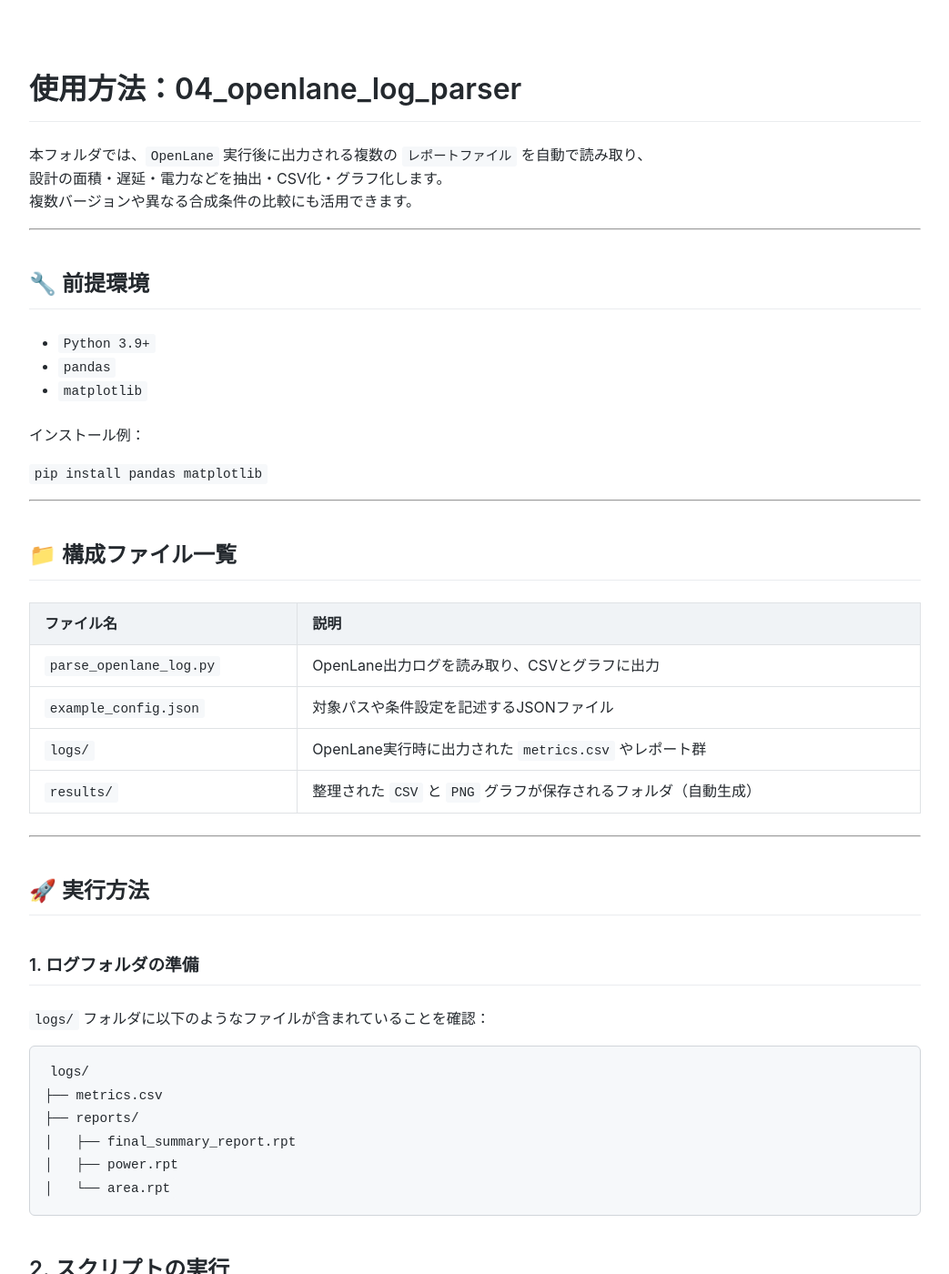
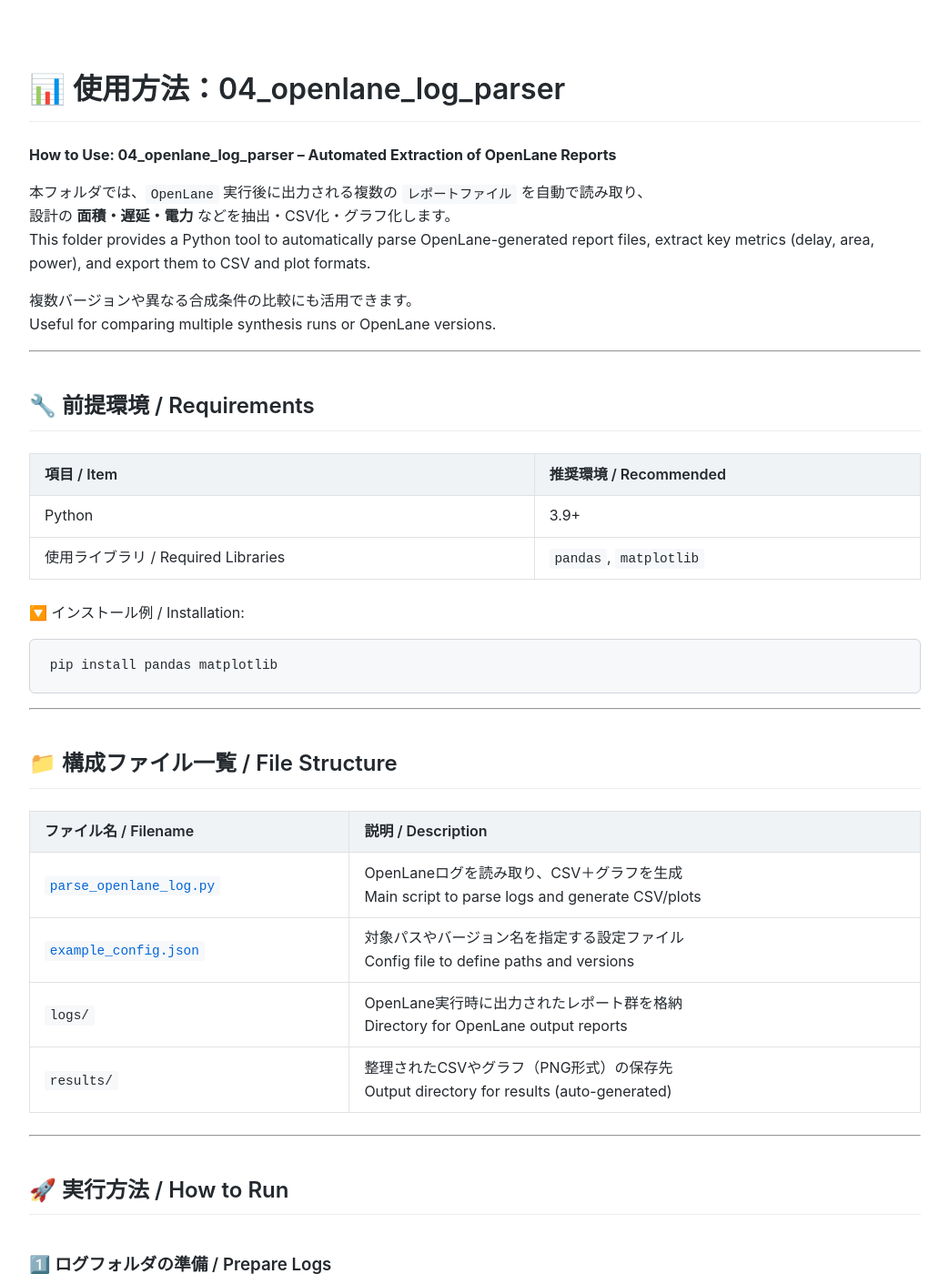
Before and after one commit to Samizo-AITL/Edusemi-v4x, a Jekyll site: the page built from e_chapter1_python_automation_tools/04_openlane_log_parser/usage.md, in a window 1280 px wide and 1400 px high. Shown: the whole window at 91% size, without its empty margins (118-1161 px from the left). Built offline with Jekyll 4.4.1, drawn with Linux system fonts in a browser that asks for light colours; our own code applies the rules of GitHub Pages for plain Markdown files; some of the changed text lies outside the part shown.

Commit message:
Update usage.md

````diff
--- a/e_chapter1_python_automation_tools/04_openlane_log_parser/usage.md
+++ b/e_chapter1_python_automation_tools/04_openlane_log_parser/usage.md
@@ -1,39 +1,51 @@
-# 使用方法：04_openlane_log_parser
+---
+layout: default
+title: 使用方法：04_openlane_log_parser
+---
+
+# 📊 使用方法：04_openlane_log_parser
+**How to Use: 04_openlane_log_parser – Automated Extraction of OpenLane Reports**
 
 本フォルダでは、`OpenLane` 実行後に出力される複数の `レポートファイル` を自動で読み取り、
-設計の面積・遅延・電力などを抽出・CSV化・グラフ化します。
+設計の **面積・遅延・電力** などを抽出・CSV化・グラフ化します。
+This folder provides a Python tool to automatically parse OpenLane-generated report files, extract key metrics (delay, area, power), and export them to CSV and plot formats.
+
 複数バージョンや異なる合成条件の比較にも活用できます。
+Useful for comparing multiple synthesis runs or OpenLane versions.
 
 ---
 
-## 🔧 前提環境
+## 🔧 前提環境 / Requirements
 
-- `Python 3.9+`
-- `pandas`
-- `matplotlib`
+| 項目 / Item | 推奨環境 / Recommended |
+|-------------|------------------------|
+| Python | 3.9+ |
+| 使用ライブラリ / Required Libraries | `pandas`, `matplotlib` |
 
-インストール例：
+🔽 インストール例 / Installation:
 
-`pip install pandas matplotlib`
+```bash
+pip install pandas matplotlib
+```
 
 ---
 
-## 📁 構成ファイル一覧
+## 📁 構成ファイル一覧 / File Structure
 
-| ファイル名 | 説明 |
-|------------|------|
-| `parse_openlane_log.py` | OpenLane出力ログを読み取り、CSVとグラフに出力 |
-| `example_config.json` | 対象パスや条件設定を記述するJSONファイル |
-| `logs/` | OpenLane実行時に出力された `metrics.csv` やレポート群 |
-| `results/` | 整理された `CSV` と `PNG` グラフが保存されるフォルダ（自動生成） |
+| ファイル名 / Filename | 説明 / Description |
+|------------------------|---------------------|
+| [`parse_openlane_log.py`](parse_openlane_log.py) | OpenLaneログを読み取り、CSV＋グラフを生成<br>Main script to parse logs and generate CSV/plots |
+| [`example_config.json`](example_config.json) | 対象パスやバージョン名を指定する設定ファイル<br>Config file to define paths and versions |
+| `logs/` | OpenLane実行時に出力されたレポート群を格納<br>Directory for OpenLane output reports |
+| `results/` | 整理されたCSVやグラフ（PNG形式）の保存先<br>Output directory for results (auto-generated) |
 
 ---
 
-## 🚀 実行方法
+## 🚀 実行方法 / How to Run
 
-### 1. ログフォルダの準備
+### 1️⃣ ログフォルダの準備 / Prepare Logs
 
-`logs/` フォルダに以下のようなファイルが含まれていることを確認：
+以下のような構成で `logs/` ディレクトリに OpenLane の出力ファイルを配置します：
 
 ```text
 logs/
@@ -44,14 +56,27 @@
 │   └── area.rpt
 ```
 
-## 2. スクリプトの実行
+---
 
+### 2️⃣ スクリプト実行 / Run Script
+
+以下のコマンドを実行します：
+
+```bash
 python3 parse_openlane_log.py
-	•	必要に応じて example_config.json を修正し、対象のバージョン名やパスを設定します。
-	•	抽出された情報は results/ 以下に自動出力されます。
+```
 
-## 📈 出力例
-```
+📌 実行時の処理内容：
+
+- `example_config.json` に基づいて、対象のバージョン名やパスを設定
+- `metrics.csv` や `.rpt` ファイルを解析し、指定項目を抽出
+- 抽出情報を `results/` フォルダへ CSV・グラフ形式で保存
+
+---
+
+## 📈 出力例 / Output Example
+
+```text
 results/
 ├── summary_table.csv
 ├── delay_comparison.png
@@ -59,17 +84,33 @@
 └── power_comparison.png
 ```
 
-## 🔗 関連ツール
-	•	03_degradation_model/：信頼性・面積の関係分析に活用可能
-	•	05_report_template/：結果グラフのレポート自動挿入に対応
+🗂️ `summary_table.csv` には Run IDごとの各種指標（Delay, Area, Power）が整列されます。
+📉 各 PNG は複数Runの比較グラフとして保存され、レポートにも使用可能です。
 
 ---
 
-## 📝 備考
-	•	OpenLaneのバージョンやPDKにより metrics.csv の形式が変わる場合があります。
-	•	事前に openlane/flow.tcl によるフローが完了している必要があります。
-	•	複数回の比較には、スクリプト冒頭の run_labels を変更してください。
+## 🔗 関連ツール / Related Tools
+
+| フォルダ / Folder | 説明 / Description |
+|------------------|---------------------|
+| [`../03_degradation_model/`](../03_degradation_model/) | 信頼性劣化との相関分析に応用可能<br>Useful for reliability–area trade-off analysis |
+| [`../05_report_template/`](../05_report_template/) | 結果グラフのレポート自動挿入に対応<br>Supports auto-inserting graphs into reports |
 
 ---
 
-[🐍 実践編 第1章：Python自動化ツール群トップに戻る](../README.md)
+## 📝 備考 / Notes
+
+- OpenLaneのバージョンやPDKにより `metrics.csv` の構成が変わる場合があります。
+  The format of `metrics.csv` may differ depending on OpenLane version or PDK.
+
+- 事前に `flow.tcl` によるOpenLane実行が完了している必要があります。
+  Please run the OpenLane flow beforehand.
+
+- 複数Runの比較を行う場合、`example_config.json` やスクリプト内の `run_labels` を編集してください。
+  For multiple run comparisons, modify `example_config.json` accordingly.
+
+---
+
+## 🔙 戻る / Back to Top
+
+📂 [実践編 第1章：Python自動化ツール群トップに戻る / Back to Chapter 01 Top](../README.md)
````
